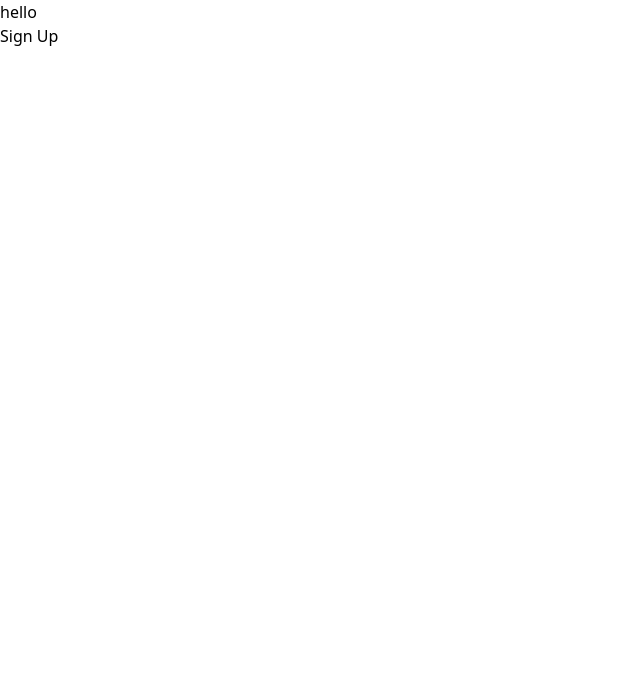
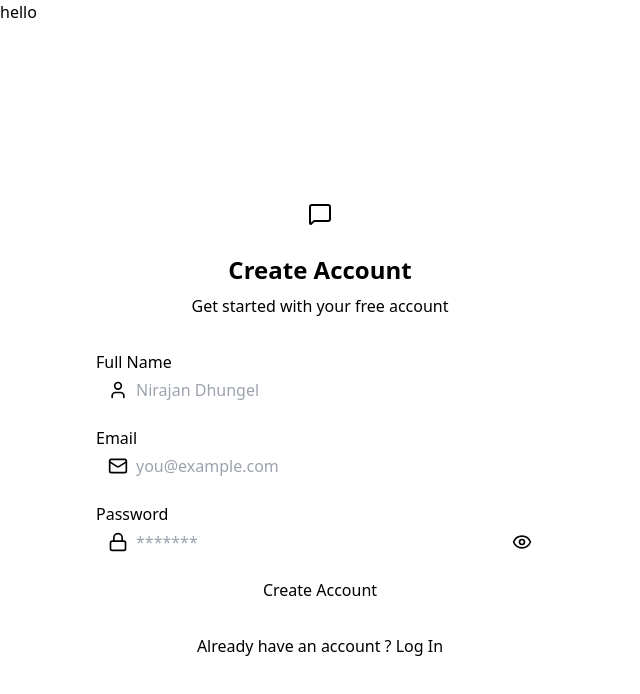
Before and after one commit to nirajandhungel/guff, a React (Vite) app in the folder client/: page /signup in a window 1280 px wide. Shown: the top 694 px of the page, without its empty margins (0-640 px from the left). Built offline with nearby package versions, Linux system fonts and the light colour scheme; no server answers.

Commit message:
feat(signup): Cretate UI for Signup

```diff
--- a/client/src/pages/SignUp.jsx
+++ b/client/src/pages/SignUp.jsx
@@ -1,11 +1,138 @@
-import React from 'react'
+import React from "react";
+import { Link } from "react-router-dom";
+import { MessageSquare, User, Mail, EyeOff, Eye, Lock, Loader2 } from "lucide-react";
+import { useAuthStore } from "../store/useAuthStore";
+const SignUp = () => {
+  const { isSigningUp, signUp } = useAuthStore();
+  const [showPassword, setShowPassword] = React.useState(false);
+  const [formData, setFormData] = React.useState({
+    fullName: "",
+    email: "",
+    password: "",
+  });
 
-const SignUp = () => {
+  const validateForm = () => {
+    // Add form validation logic here
+    return true;
+  };
+
+  const handleSubmit = (e) => {
+    // handle submit form logics
+    e.preventDefault(); //prevents the default browser behaviour (page reload on form submit).
+    if (!validateForm()) return;
+  };
+
   return (
-    <div>
-      Sign Up
+    <div className="min-h-screen grid lg:grid-cols-2">
+      {/*  left side */}
+      <div className="flex flex-col justify-center items-center p-6 sm:p-12">
+        <div className="w-full max-w-md space-y-8">
+          {/* logo */}
+          <div className="text-center mb-8">
+            <div className="flex flex-col items-center gap-2 group">
+              <div className="size-12 rounded-xl bg-primary/10 flex items-center justify-center group-hover:bg-primary/20 transition-colors">
+                <MessageSquare className="size-6 text-primary"></MessageSquare>
+              </div>
+              <h1 className="text-2xl font-bold mt-2">Create Account</h1>
+              <p className="text-base-content/60">
+                {" "}
+                Get started with your free account
+              </p>
+            </div>
+          </div>
+
+
+          <form onSubmit={handleSubmit} className="space-y-6">
+
+            <div className="form-control">
+              <label htmlFor="Full Name" className="label">
+                <span className="label-text font-medium">Full Name</span>
+              </label>
+              <div className="relative mt-1">
+                {/* Icon wrapper */}
+                <div className="absolute z-10 inset-y-0 left-0 pl-3 flex items-center pointer-events-none">
+                  <User className="size-5 text-base-content/40" />
+                </div>
+                <input
+                  type="text"
+                  className="input input-bordered w-full pl-10 focus:outline-none focus:ring-1 focus:ring-primary focus:border-primary"
+                  placeholder="Nirajan Dhungel"
+                  value={formData.fullName}
+                  onChange={(e) =>
+                    setFormData({ ...formData, fullName: e.target.value })
+                  }
+                />
+              </div>
+            </div>
+
+            <div className="form-control">
+              <label htmlFor="Email" className="label">
+                <span className="label-text font-medium">Email</span>
+              </label>
+              <div className="relative mt-1">
+                {/* Icon wrapper */}
+                <div className="absolute z-10 inset-y-0 left-0 pl-3 flex items-center pointer-events-none">
+                  <Mail className="size-5 text-base-content/40" />
+                </div>
+                <input
+                  type="email"
+                  className="input input-bordered w-full pl-10 focus:outline-none focus:ring-1 focus:ring-primary focus:border-primary"
+                  placeholder="you@example.com"
+                  value={formData.email}
+                  onChange={(e) =>
+                    setFormData({ ...formData, email: e.target.value })
+                  }
+                />
+              </div>
+            </div>
+
+            <div className="form-control">
+              <label htmlFor="Password" className="label">
+                <span className="label-text font-medium">Password</span>
+              </label>
+              <div className="relative mt-1">
+                {/* Icon wrapper */}
+                <div className="absolute z-10 inset-y-0 left-0 pl-3 flex items-center pointer-events-none">
+                  <Lock className="size-5 text-base-content/40" />
+                </div>
+                <input
+                  type={showPassword ? "text" : "password"}
+                  className="input input-bordered w-full pl-10 focus:outline-none focus:ring-1 focus:ring-primary focus:border-primary"
+                  placeholder="*******"
+                  value={formData.password}
+                  onChange={(e) =>
+                    setFormData({ ...formData, password: e.target.value })
+                  }
+                />
+                <button type="button" className="absolute inset-y-0 right-0 pr-3 flex items-center z-20"
+                onClick={()=>setShowPassword(!showPassword)}>
+                  {showPassword?(<EyeOff className="size-5 text-base-content/40"/>):(<Eye className="size-5 text-base-content/40"/>)}
+                </button>
+              </div>
+            </div>
+
+            <button type = "submit" className="btn btn-primary w-full" disabled={isSigningUp}>
+              {
+                isSigningUp?(
+                <>
+                <Loader2 className="size-5 animate-spin"/>
+                Loading...
+                </>
+                ):(
+                  "Create Account"
+                )}
+            </button>
+          </form>
+
+          <div className="text-center">
+            <p className="text-base-content/60" />
+            Already have an account ?{" "}
+                <Link to="/login" className=" link link-primary no-underline ">Log In</Link>
+          </div>
+        </div>
+      </div>
     </div>
-  )
-}
+  );
+};
 
 export default SignUp;
```
